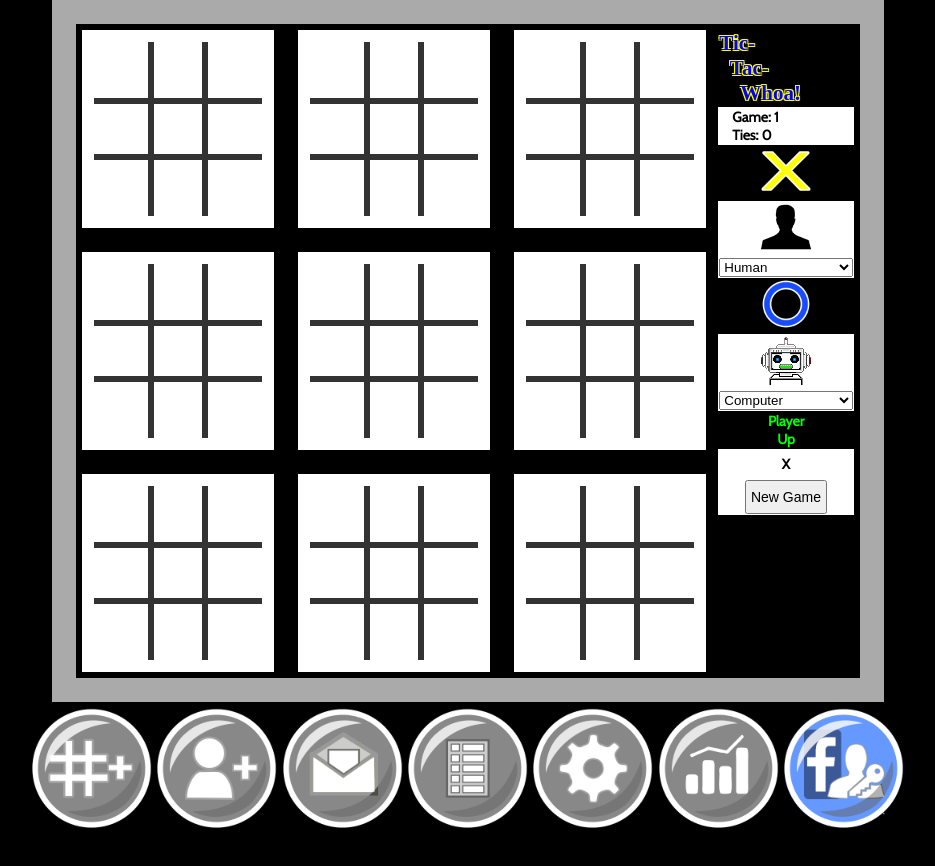
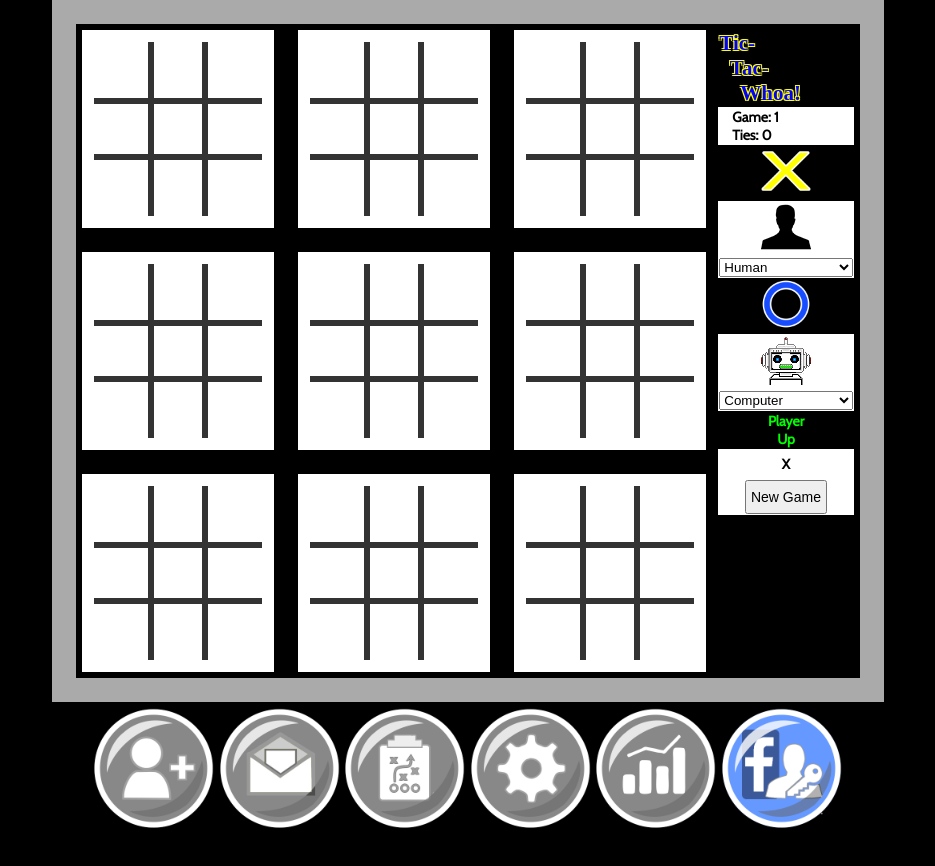
Before and after one commit to chrisrobison/tictacwhoa, a plain HTML site: page index.html in a window 1280 px wide. Shown: the whole page, without its empty margins (172-1107 px from the left). Drawn offline with nearby package versions, Linux system fonts and the light colour scheme; a web font is replaced by a local one.

Commit message:
Cleaned up files. Minor bug fixes.

```diff
--- a/index.html
+++ b/index.html
@@ -9,13 +9,14 @@
          <table id="gameboard"></table>
       </div>
       <div id="buttonbar">
-         <div class='button' id='newgameButton'><img id='newgame' src='img/newgame.png' alt='New Game'><br><span class='label' id='newgameLabel'>New Game</span></div>
-         <div class='button' id='inviteButton'><img id='invite' src='img/invite.png' alt='Send a Game Invitation'><br><span class='label' id='inviteLabel'>Invite Friends</span></div>
-         <div class='button' id='requestsButton'><img id='requests' src='img/requests.png' alt='Game Requests'><br><span class='label' id='requestsLabel'>Game Requests</span></div>
-         <div class='button' id='gamesButton'><img id='games' src='img/games.png' alt='Your Current Games'><br><span class='label' id='gamesLabel'>Active Games</span></div>
-         <div class='button' id='settingsButton'><img id='settings' src='img/settings.png' alt='Preferences'><br><span class='label' id='settingsLabel'>Settings</span></div>
-         <div class='button' id='statsButton'><img id='stats' src='img/stats.png' alt='Player Statistics'><br><span class='label' id='statsLabel'>Statistics</span></div>
-         <div class='button ok' id='fbloginButton'><a href="#fblogin" onclick="return tictac.changePlayer(0, 'Facebook Login')"><img id='fblogin' src='img/fblogin.png' alt='Login with Facebook'></a><br><span class='label' id='fbloginLabel'>Login with Facebook</span></div>
+         <!--div class='button' id='newgameButton'><img id='newgame' src='img/newgame.png' alt='New Game'><br><span class='label' id='newgameLabel'>New Game</span></div-->
+         <!--div class='button' id='newgameButton'><img id='game' src='img/game.png' alt='Current Game'><br><span class='label' id='gameLabel'>Current Game</span></div-->
+         <div class='button' id='inviteButton'><img id='invite' src='img/btn/invite.png' alt='Send a Game Invitation'><br><span class='label' id='inviteLabel'>Invite Friends</span></div>
+         <div class='button' id='requestsButton'><img id='requests' src='img/btn/requests.png' alt='Game Requests'><br><span class='label' id='requestsLabel'>Game Requests</span></div>
+         <div class='button' id='gamesButton'><img id='games' src='img/btn/game.png' alt='Your Current Games'><br><span class='label' id='gamesLabel'>Active Games</span></div>
+         <div class='button' id='settingsButton'><img id='settings' src='img/btn/settings.png' alt='Preferences'><br><span class='label' id='settingsLabel'>Settings</span></div>
+         <div class='button' id='statsButton'><img id='stats' src='img/btn/stats.png' alt='Player Statistics'><br><span class='label' id='statsLabel'>Statistics</span></div>
+         <div class='button ok' id='fbloginButton'><a href="#fblogin" onclick="return tictac.changePlayer(0, 'Facebook Login')"><img id='fblogin' src='img/btn/fblogin.png' alt='Login with Facebook'></a><br><span class='label' id='fbloginLabel'>Login with Facebook</span></div>
       </div>
       <div id='newgameOverlay' style='display:none;' class='overlay'>
          <a class="closeButton" href="#invite" onclick="return tictac.closeOverlay('newgame',1)"><img src="img/close.png" class="closeImage"></a>
@@ -69,7 +70,8 @@
                games:{},
                game:{},
                players:[ {score:0,smallscore:0,tie:0,loss:0},{score:0,smallscore:0,draw:0,loss:0,tie:0} ],
-               overlay: {originX:500, originY:800}
+               overlay: {originX:500, originY:800},
+               lastGameCheck: 0
             },
             data: {
                players: {}
@@ -214,7 +216,7 @@
                });
                }
 
-               setTimeout(function() { tictac.nextPlayer(); }, 500);
+               setTimeout(function() { tictac.nextPlayer(); }, 50);
             },
             pickGame: function() {
                var picks = [];
@@ -763,7 +765,7 @@
                xmlhttp.send(JSON.stringify({"action":action, "data":data}));
 
             },
-            makeBadge: function(action, cnt) {
+            makeBadge: function(action, cnt, bounce) {
                var badge = $$(action + "Badge");
                if (!badge) {
                   badge = document.createElement("div");
@@ -967,6 +969,12 @@
             fetchPlayers: function(start=0, cnt=50) {
                tictac.exec("getPlayers", {"start":start,"cnt":cnt}, function(obj) {
                   tictac.fillPlayers(obj['players']);
+               });
+            },
+            checkGamesForMoves: function() {
+               var lastcheck = tictac.state.lastGameCheck;
+               tictac.exec("checkGames", {"id":tictac.state.me.id,"start":start,"cnt":cnt}, function(obj) {
+
                });
             },
             getGames: function(start=0, cnt=50) {
```
Also changed, not shown: img/btn/fblogin.png (renamed from img/fblogin.png), img/btn/game.png (added), img/btn/games.png (renamed from img/games.png), img/btn/invite.png (renamed from img/invite.png), img/btn/requests.png (renamed from img/requests.png), img/btn/settings.png (renamed from img/settings.png), img/btn/stats.png (renamed from img/stats.png), img/close2.png (added), img/fblogin_on.png (deleted), img/games_on.png (deleted), img/hankhill.gif (added), img/invite_on.png (deleted), img/newgame.png (deleted), img/newgame_on.png (deleted), 4 more files, 1 other file.
